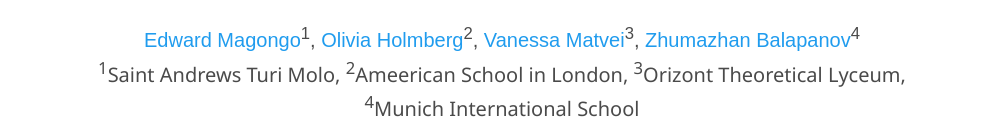
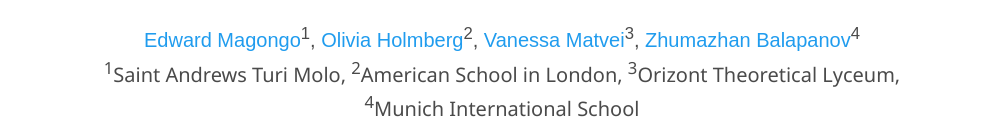
Before and after one commit to edwardmagongo/QIANets-Website, a plain HTML site: page main.html in a window 1280 px wide. Shown: the part 213-352 px from the top of the page, without its empty margins (138-1142 px from the left). Drawn offline with nearby package versions, Linux system fonts and the light colour scheme; some icons are missing; a web font is replaced by a local one.

Commit message:
Update main.html

```diff
--- a/main.html
+++ b/main.html
@@ -68,7 +68,7 @@
 
           <div class="is-size-5 publication-affiliations">
             <span class="author-block"><sup>1</sup>Saint Andrews Turi Molo,</span>
-			  <span class="author-block"><sup>2</sup>Ameerican School in London,</span>
+			  <span class="author-block"><sup>2</sup>American School in London,</span>
 			  <span class="author-block"><sup>3</sup>Orizont Theoretical Lyceum,</span>
             <span class="author-block"><sup>4</sup>Munich International School</span>
           </div>
```
